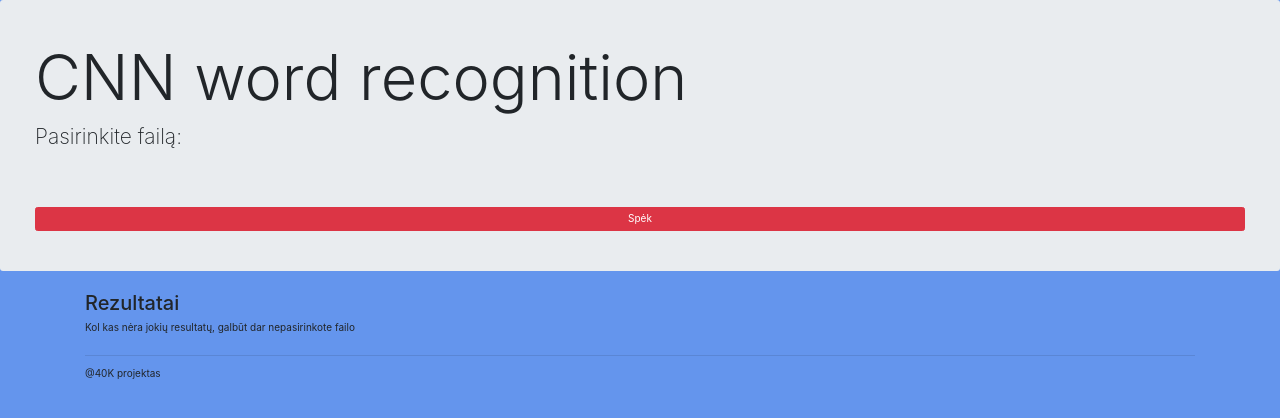
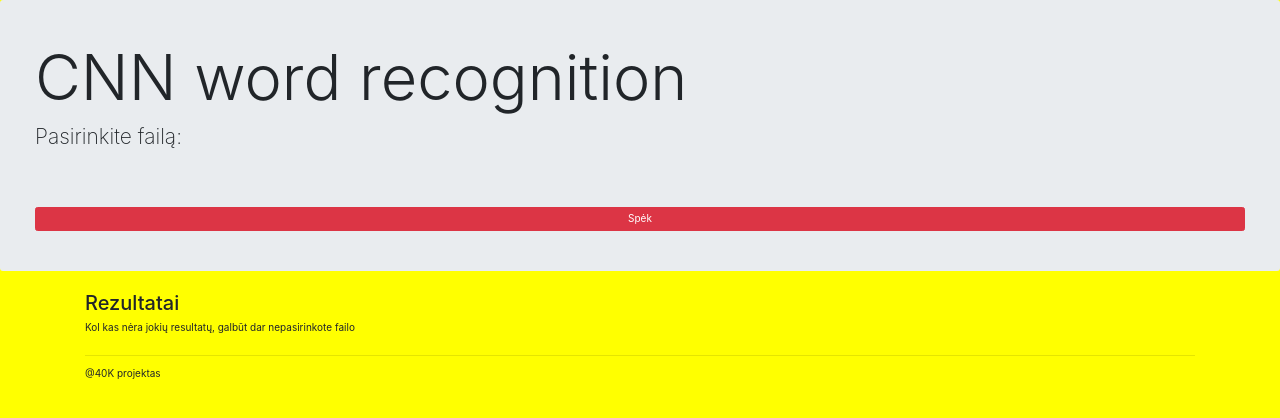
Before and after one commit to AugV/CNN-word-recognition, a Flask app: page / in a window 1280 px wide. Shown: the top 418 px of the page. Run offline with Flask 2, Linux system fonts and the light colour scheme; some libraries are stand-ins or nearby versions.

Commit message:
-changing stuff and seing what happens

```diff
--- a/src/templates/index.html
+++ b/src/templates/index.html
@@ -32,11 +32,13 @@
         ;
         }
 
-        @media (min-width: 768px) { {
-            font-size: 3.5rem;
+        @media(min-width:576px) {body{background: cyan;}}
+        @media(min-width:768px) {body{background: lightblue;}}
+        @media(min-width:992px) {body{background: lightgreen;}}
+        @media(min-width:1200px) {body{background: yellow;}}
+        @media(max-width:575px) {body{background: gray;}}
+
         }
-        }
-        body { background: cornflowerblue !important; }
     </style>
     {% endblock styles %}
     <link href="jumbotron.css" rel="stylesheet">
```
